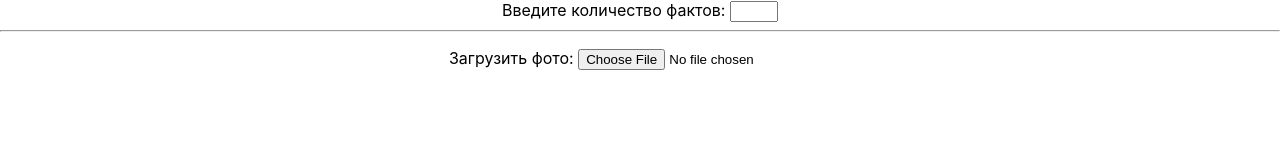
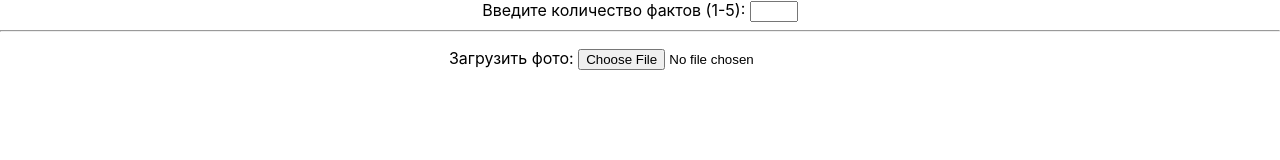
Before and after one commit to BVyacheslav/react-course, a React (Create React App) app: page / in a window 1280 px wide. Shown: the top 160 px of the page. Built offline with nearby package versions, Linux system fonts and the light colour scheme.

Commit message:
Изменен label

```diff
--- a/src/components/Facts/Facts.js
+++ b/src/components/Facts/Facts.js
@@ -17,7 +17,7 @@ export const Facts = () => {
 
   return (
     <div style={{ marginBottom: '1rem' }}>
-      <label htmlFor="fact">Введите количество фактов: </label>
+      <label htmlFor="fact">Введите количество фактов (1-5): </label>
       <input id="fact" type="number" min="1" max="5" value={count} onChange={handleChange} />
       {facts.map(fact => <li key={fact}>{fact}</li>)}
       <hr />
```
